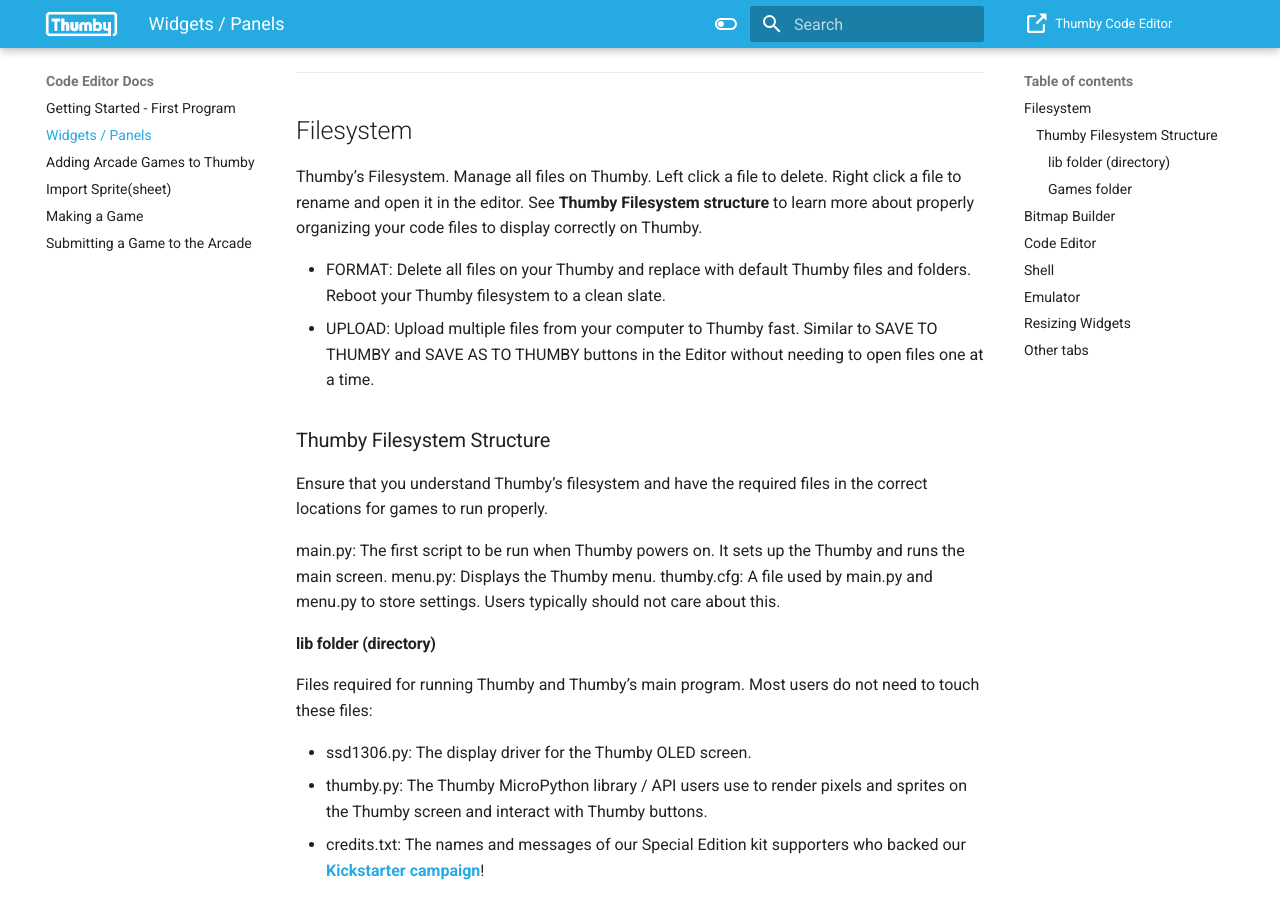
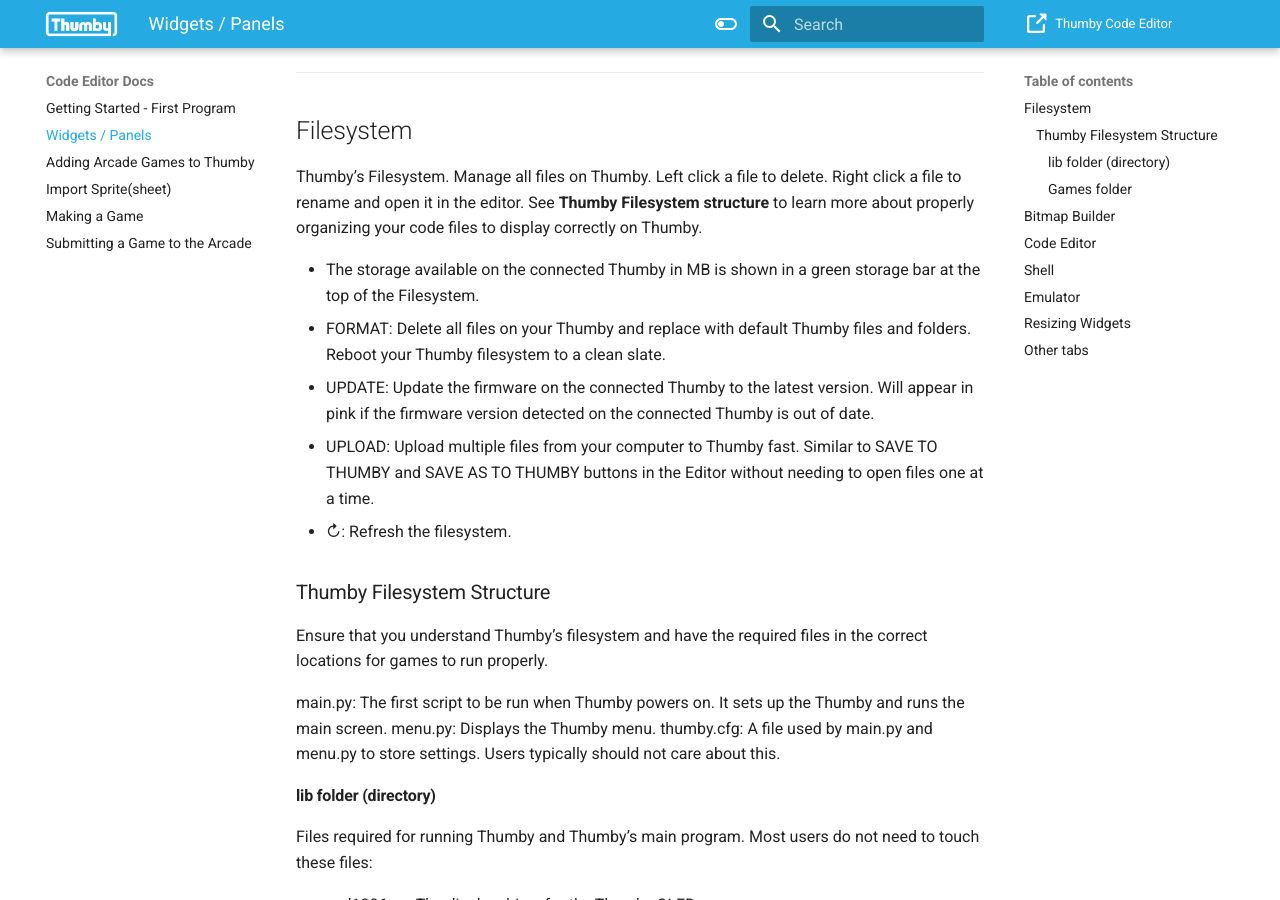
Before and after one commit to TinyCircuits/Thumby-Website, an MkDocs documentation site: the page built from docs/Code-Editor/Widget-panels.md, in a window 1280 px wide and 900 px high, scrolled down 510 px. Built offline with MkDocs 1.6.1 and Material for MkDocs 9.7.7, drawn with Linux system fonts in a browser that asks for light colours.

Commit message:
code editor updates

```diff
--- a/docs/Code-Editor/Widget-panels.md
+++ b/docs/Code-Editor/Widget-panels.md
@@ -13,8 +13,12 @@
 
 Thumby’s Filesystem. Manage all files on Thumby. Left click a file to delete. Right click a file to rename and open it in the editor. See **Thumby Filesystem structure** to learn more about properly organizing your code files to display correctly on Thumby.
 
+* The storage available on the connected Thumby in MB is shown in a green storage bar at the top of the Filesystem.
 * FORMAT: Delete all files on your Thumby and replace with default Thumby files and folders. Reboot your Thumby filesystem to a clean slate.
+* UPDATE: Update the firmware on the connected Thumby to the latest version. Will appear in pink if the firmware version detected on the connected Thumby is out of date.
 * UPLOAD: Upload multiple files from your computer to Thumby fast. Similar to SAVE TO THUMBY and SAVE AS TO THUMBY buttons in the Editor without needing to open files one at a time.
+* ↻: Refresh the filesystem.
+
 
 ### Thumby Filesystem Structure
 
--- a/mkdocs.yml
+++ b/mkdocs.yml
@@ -87,7 +87,7 @@
 extra:
   analytics:
     provider: google
-    property: G-2V2HVGTZ48
+    property: UA-118275183-3
     # feedback: # this feature is not available yet
     #   title: Was this page helpful?
     #   ratings:
```
